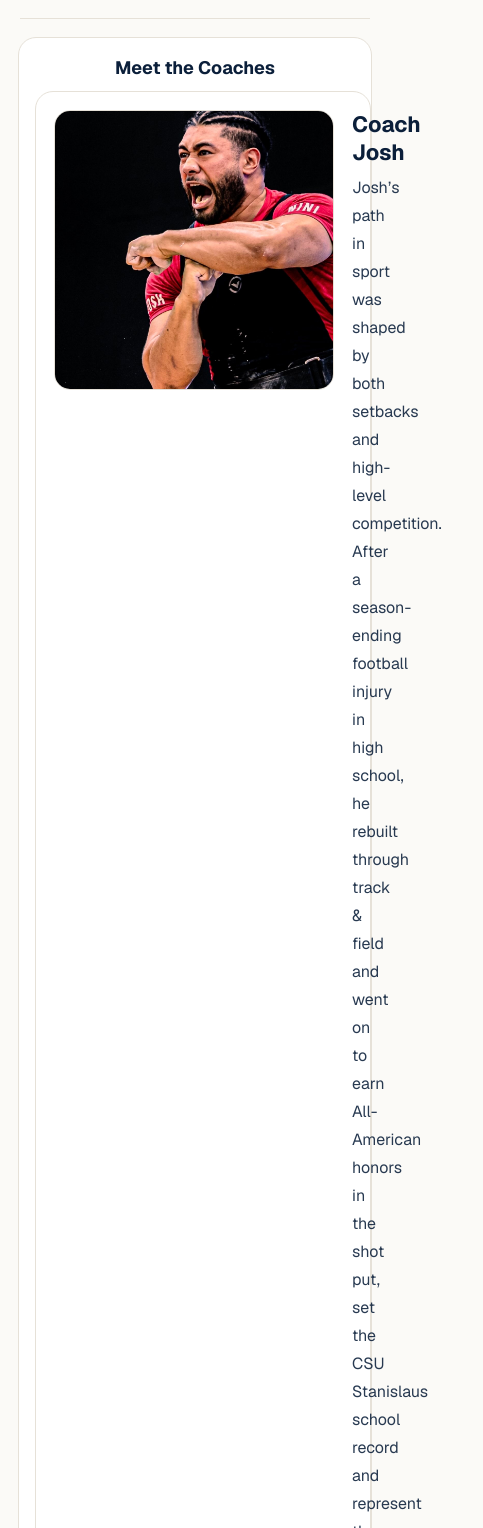
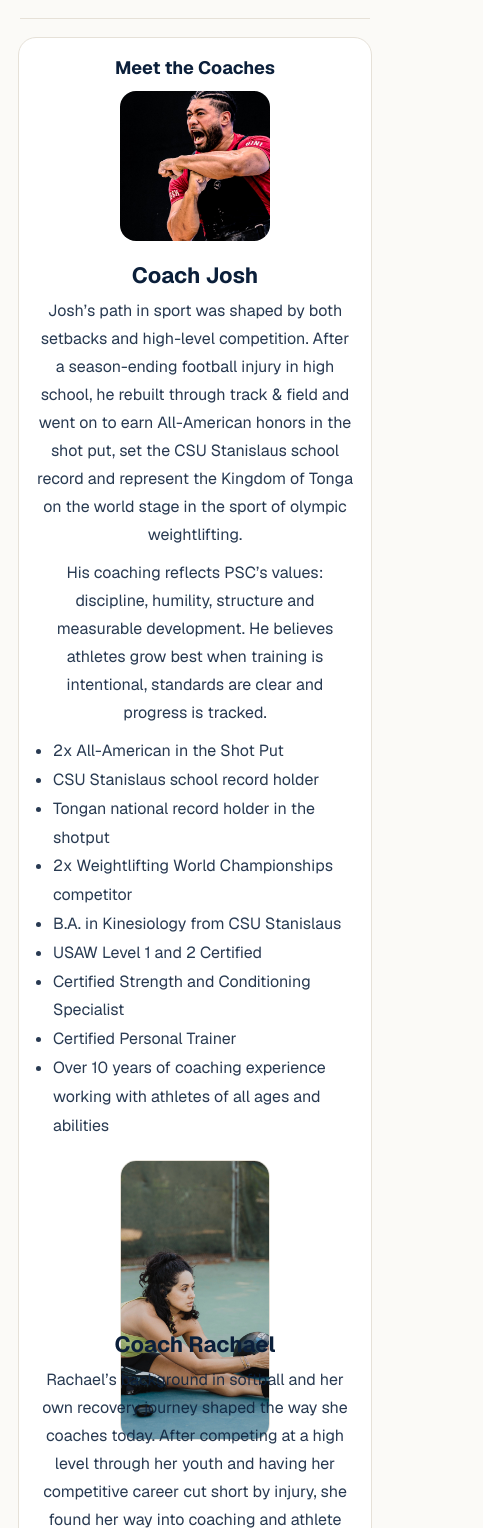
Before and after one commit to UHE4VY/pasifika-sc, a Next.js app: page / in a window 390 px wide. Shown: the part 3760-5288 px from the top of the page, 483 px wide, since content can reach past the window. Built offline with nearby package versions, Linux system fonts and the light colour scheme.

Commit message:
Coach bio edits and global.css add on

```diff
--- a/app/globals.css
+++ b/app/globals.css
@@ -71,3 +71,57 @@
   transform: translateY(-4px);
   box-shadow: 0 16px 34px rgba(0,0,0,0.18);
 }
+
+.coach-section {
+  display: grid;
+  gap: 20px;
+}
+
+.coach-card {
+  display: grid;
+  grid-template-columns: 180px 1fr;
+  gap: 20px;
+  align-items: flex-start;
+  text-align: left;
+}
+
+.coach-image-wrap {
+  width: 180px;
+  height: 180px;
+  flex-shrink: 0;
+}
+
+.coach-image {
+  width: 100%;
+  height: 100%;
+  object-fit: cover;
+  border-radius: 16px;
+}
+
+.coach-text {
+  min-width: 0;
+}
+
+@media (max-width: 768px) {
+  .coach-card {
+    grid-template-columns: 1fr;
+    text-align: center;
+  }
+
+  .coach-image-wrap {
+    width: 150px;
+    height: 150px;
+    margin: 0 auto;
+  }
+
+  .coach-text {
+    width: 100%;
+  }
+
+  .coach-text ul {
+    text-align: left;
+    max-width: 320px;
+    margin-left: auto;
+    margin-right: auto;
+  }
+}
--- a/app/page.tsx
+++ b/app/page.tsx
@@ -254,17 +254,17 @@ export default function HomePage() {
         <section style={panelStyle}>
           <h2 style={sectionTitleStyle}>Meet the Coaches</h2>
 
-          <div style={coachSectionStyle}>
-            <div style={coachCardStyle}>
-              <div style={coachImageWrapStyle}>
+          <div className="coach-section">
+  <div className="coach-card">
+  <div className="coach-image-wrap">
                 <img
                   src="/coaches/josh.jpeg"
                   alt="Coach Josh Uikilifi"
-                  style={coachImageStyle}
+                  className="coach-image"
                 />
               </div>
 
-              <div style={coachTextStyle}>
+              <div className="coach-text">
                 <h3 style={coachNameStyle}>Coach Josh</h3>
                 <p style={coachBodyStyle}>
                   Josh’s path in sport was shaped by both setbacks and
@@ -289,12 +289,14 @@ export default function HomePage() {
                   <li>B.A. in Kinesiology from CSU Stanislaus</li>
                   <li>USAW Level 1 and 2 Certified</li>
                   <li>Certified Strength and Conditioning Specialist</li>
+                  <li>Certified Personal Trainer</li>
+                  <li>Over 10 years of coaching experience working with athletes of all ages and abilities</li>
                 </ul>
               </div>
             </div>
 
-            <div style={coachCardStyle}>
-              <div style={coachImageWrapStyle}>
+            <div className="coach-card">
+            <div className="coach-image-wrap">
                 <img
                   src="/coaches/rachael.jpeg"
                   alt="Coach Rachael Simbra"
@@ -302,7 +304,7 @@ export default function HomePage() {
                 />
               </div>
 
-              <div style={coachTextStyle}>
+              <div className="coach-text">
                 <h3 style={coachNameStyle}>Coach Rachael</h3>
                 <p style={coachBodyStyle}>
                   Rachael’s background in softball and her own recovery journey
@@ -326,6 +328,7 @@ export default function HomePage() {
                   <li>Performance + confidence-driven approach</li>
                   <li>NASM CPT Certified</li>
                   <li>B.A. in English with an emphasis in 19th century British and American Literature from CSU East Bay</li>
+                  <li>Over 10 years of coaching experience working with athletes of all ages and abilities</li>
 
                 </ul>
               </div>
```
